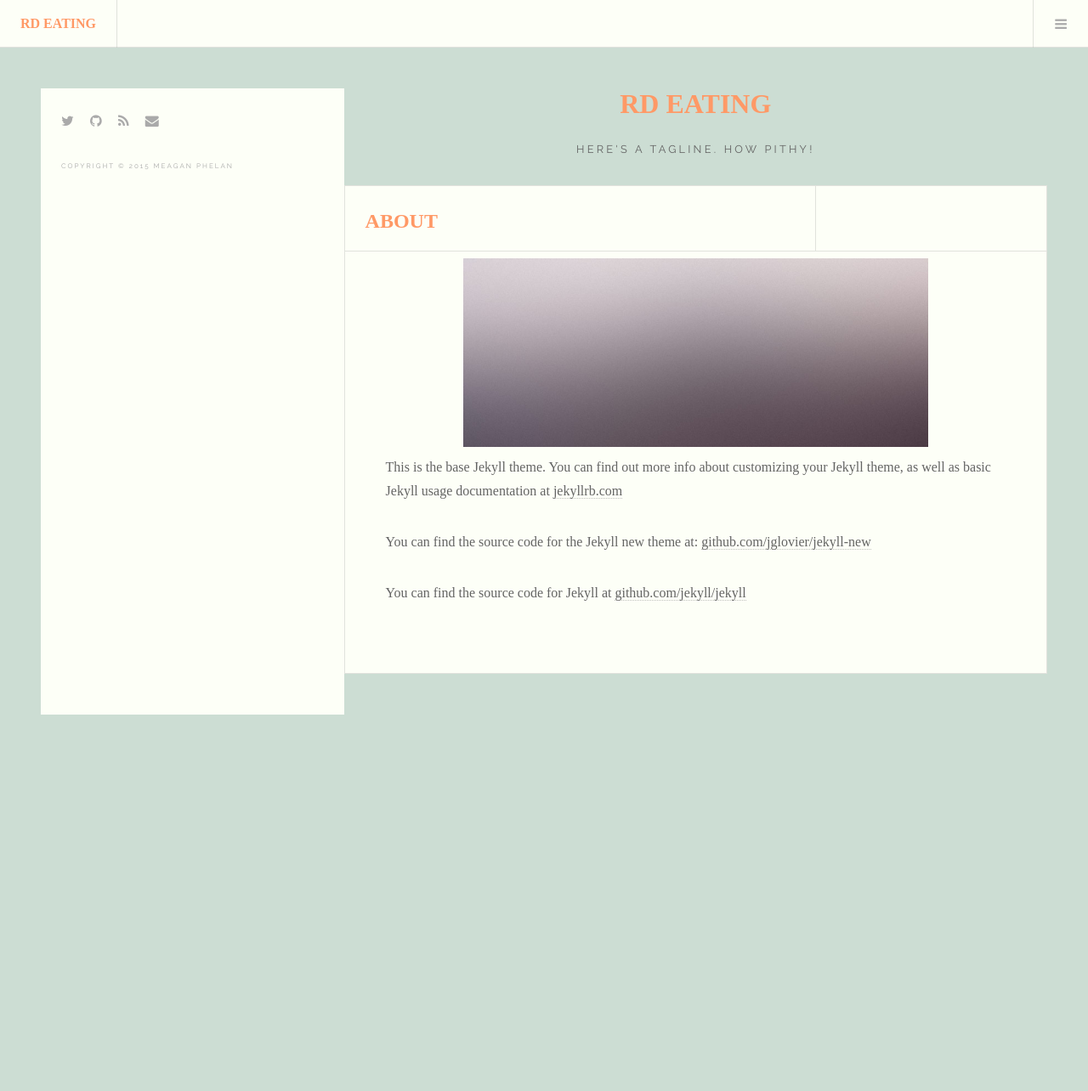
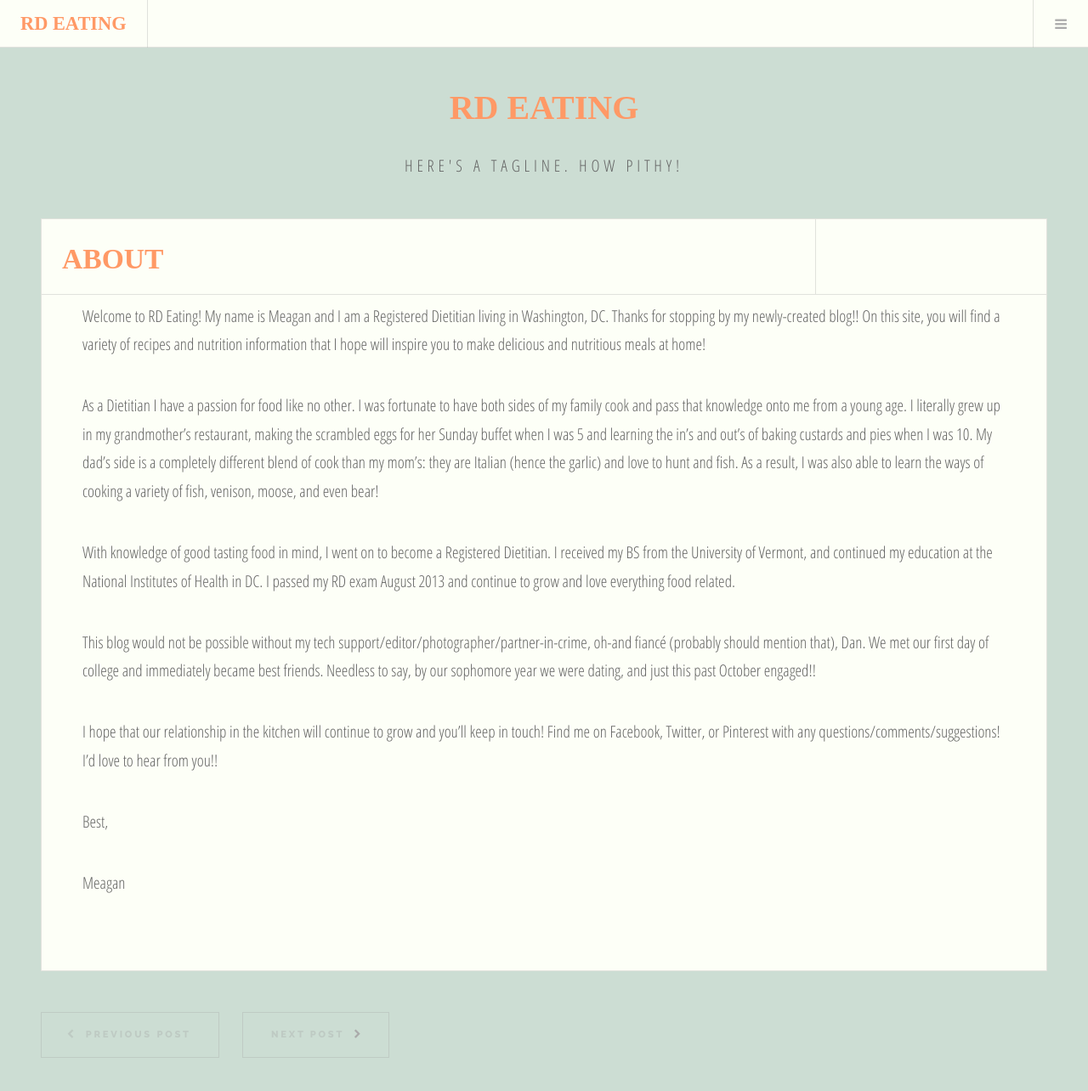
Before and after one commit to RDEating/RDEating.github.io, a Jekyll site: the page built from about.md, in a window 1280 px wide and 1325 px high. Shown: the top 1284 px of the window at 85% size. Built offline with Jekyll 4.4.1, drawn with Linux system fonts in a browser that asks for light colours; nearby versions of some CDN libraries; some web fonts are replaced; library files that are not in the unit come from our copies; comment, search, counter and statistics services are not loaded.

Commit message:
Styling changes.

```diff
--- a/_config.yml
+++ b/_config.yml
@@ -2,8 +2,7 @@
 title: RD Eating
 email: dtphelan@gmail.com
 description: > # this means to ignore newlines until "baseurl:"
-  It's a food blog. The wonderful Meagan Phelan brings you delicious recipies,
-  patented RD Rants, and anything else that comes to mind. Eat up!
+  Welcome to RD Eating! My name is Meagan, and I'm a Registered Dietitian living in Washington, DC. On this site, you'll find a variety of recipes and nutrition information that I hope will inspire you to make delicious, nutritious meals at home!
 baseurl: "" # the subpath of your site, e.g. /blog/
 url: "http://rdeating.com" # the base hostname & protocol for your site
 twitter_username: RDMegD
@@ -37,6 +36,7 @@ prose:
     - /js
     - LICENSE
     - README.md
+  media: "images"
   metadata:
     - name: "title"
       field:
--- a/_includes/head.html
+++ b/_includes/head.html
@@ -43,10 +43,14 @@
 	<section>
 	  <ul class="links">
 	    <li>
-		    <a href="/acknowledgement">
-				  <h3>Figure out things to link to</h3>
-				  <p>Wow, this menu looks great</p>
-				</a>
+            <a href="/">
+                <h3>Home</h3>
+                <p>Where it all started.</p>
+            </a>
+		    <a href="/about">
+				<h3>About</h3>
+				<p>Check-check-check it out.</p>
+			</a>
 			</li>
     </ul>
 	</section>
--- a/_includes/header.html
+++ b/_includes/header.html
@@ -6,4 +6,5 @@
   <link rel="stylesheet" href="{{ "/css/main.css" | prepend: site.baseurl }}">
   <!--[if lte IE 9]><link rel="stylesheet" href="{{ "assets/css/ie9.css" | prepend: site.baseurl }}" /><![endif]-->
   <!--[if lte IE 8]><link rel="stylesheet" href="{{ "assets/css/ie8.css" | prepend: site.baseurl }}" /><![endif]-->
+  <link href='https://fonts.googleapis.com/css?family=Open+Sans+Condensed:300,300italic,700|Happy+Monkey' rel='stylesheet' type='text/css'>
 </head>
--- a/_layouts/main.html
+++ b/_layouts/main.html
@@ -13,7 +13,7 @@
 
 				{% include head.html %}
 				<!-- Main -->
-					<div id="main" data-sticky_parent>
+					<div id="main">
 
             {% include intro.html %}
 
--- a/about.md
+++ b/about.md
@@ -1,12 +1,18 @@
 ---
-layout: no-about-page
+layout: post
 title: About
 permalink: /about/
-image: /images/pic02.jpg
 ---
+Welcome to RD Eating! My name is Meagan and I am a Registered Dietitian living in Washington, DC. Thanks for stopping by my newly-created blog!! On this site, you will find a variety of recipes and nutrition information that I hope will inspire you to make delicious and nutritious meals at home!
 
-This is the base Jekyll theme. You can find out more info about customizing your Jekyll theme, as well as basic Jekyll usage documentation at [jekyllrb.com](http://jekyllrb.com/)
+As a Dietitian I have a passion for food like no other. I was fortunate to have both sides of my family cook and pass that knowledge onto me from a young age. I literally grew up in my grandmother's restaurant, making the scrambled eggs for her Sunday buffet when I was 5 and learning the in's and out's of baking custards and pies when I was 10. My dad's side is a completely different blend of cook than my mom's: they are Italian (hence the garlic) and love to hunt and fish. As a result, I was also able to learn the ways of cooking a variety of fish, venison, moose, and even bear!
 
-You can find the source code for the Jekyll new theme at: [github.com/jglovier/jekyll-new](https://github.com/jglovier/jekyll-new)
+With knowledge of good tasting food in mind, I went on to become a Registered Dietitian. I received my BS from the University of Vermont, and continued my education at the National Institutes of Health in DC. I passed my RD exam August 2013 and continue to grow and love everything food related.
 
-You can find the source code for Jekyll at [github.com/jekyll/jekyll](https://github.com/jekyll/jekyll)
+This blog would not be possible without my tech support/editor/photographer/partner-in-crime, oh-and fiancé (probably should mention that), Dan. We met our first day of college and immediately became best friends. Needless to say, by our sophomore year we were dating, and just this past October engaged!!
+
+I hope that our relationship in the kitchen will continue to grow and you'll keep in touch! Find me on Facebook, Twitter, or Pinterest with any questions/comments/suggestions! I'd love to hear from you!!
+
+Best,
+
+Meagan
--- a/css/main.css
+++ b/css/main.css
@@ -1389,6 +1389,15 @@
 
 	}
 
+
+/* Font */
+@font-face {
+  font-family: 'Klee';
+  font-style: normal;
+  font-weight: normal;
+  src: local('Klee'), url('/klee.ttc') format('truetype');
+}
+
 /* Basic */
 
 	@-ms-viewport {
@@ -1426,7 +1435,7 @@
 
 	body, input, select, textarea {
 		color: #646464;
-		font-family: "Source Sans Pro", Helvetica, 游ゴシック体, 'Yu Gothic', YuGothic, 'ヒラギノ角ゴシック Pro', 'Hiragino Kaku Gothic Pro', メイリオ, Meiryo, Osaka, 'ＭＳ Ｐゴシック', 'MS PGothic', sans-serif;
+		font-family: "Open Sans Condensed", sans-serif;
 		font-size: 14pt;
 		font-weight: 400;
 		line-height: 1.75;
@@ -1509,12 +1518,13 @@
 
 	p {
 		margin: 0 0 2em 0;
-		font-family: "MS Mincho", serif;
+		font-family: "Open Sans Condensed", sans-serif;
+		font-size: 1.2em;
 	}
 
 	h1, h2, h3, h4, h5, h6 {
 		color: #ff9966;
-    	font-family: "Klee", serif;
+    	font-family: 'Klee', serif;;
 		font-weight: 800;
 		line-height: 1.15;
 		margin: 0 0 1em 0;
@@ -1524,6 +1534,7 @@
 		h1 a, h2 a, h3 a, h4 a, h5 a, h6 a {
 			color: inherit;
 			border-bottom: 0;
+			font-size:1.4em;
 		}
 
 	h2 {
@@ -2104,13 +2115,11 @@
 		}
 
 /* Image */
-
 	.center {
 		text-align: center;
 	}
 
 	.image {
-		border: 0;
 		display: inline-block;
 		position: relative;
 	}
@@ -2539,8 +2548,8 @@
 
 			.mini-post header .published {
 				display: block;
-        font-family: "Raleway", Helvetica, 游ゴシック体, 'Yu Gothic', YuGothic, 'ヒラギノ角ゴシック Pro', 'Hiragino Kaku Gothic Pro', メイリオ, Meiryo, Osaka, 'ＭＳ Ｐゴシック', 'MS PGothic', sans-serif;
-				font-size: 0.6em;
+		        font-family: 'Open Sans Condensed', sans-serif;
+				font-size: 0.7em;
 				font-weight: 400;
 				letter-spacing: 0.25em;
 				margin: -0.625em 0 1.7em 0;
@@ -2674,10 +2683,10 @@
 				.post > header .meta .published {
 					color: #3c3b3b;
 					display: block;
-          			font-family: "Klee", serif;
+          			font-family: 'Klee', serif;;
 					font-weight: 800;
 					letter-spacing: 0.25em;
-					margin-top: 0.5em;
+					font-size: 1.2em;
 					text-transform: uppercase;
 					white-space: nowrap;
 				}
@@ -2721,7 +2730,7 @@
 				.post > footer .stats li {
 					border-left: solid 1px rgba(160, 160, 160, 0.3);
 					display: inline-block;
-          font-family: "Raleway", Helvetica, 游ゴシック体, 'Yu Gothic', YuGothic, 'ヒラギノ角ゴシック Pro', 'Hiragino Kaku Gothic Pro', メイリオ, Meiryo, Osaka, 'ＭＳ Ｐゴシック', 'MS PGothic', sans-serif;
+			        font-family: "Raleway", Helvetica, 游ゴシック体, 'Yu Gothic', YuGothic, 'ヒラギノ角ゴシック Pro', 'Hiragino Kaku Gothic Pro', メイリオ, Meiryo, Osaka, 'ＭＳ Ｐゴシック', 'MS PGothic', sans-serif;
 					font-size: 0.6em;
 					font-weight: 400;
 					letter-spacing: 0.25em;
@@ -2907,7 +2916,7 @@
 	}
 
 	header p {
-    font-family: "Raleway", Helvetica, 游ゴシック体, 'Yu Gothic', YuGothic, 'ヒラギノ角ゴシック Pro', 'Hiragino Kaku Gothic Pro', メイリオ, Meiryo, Osaka, 'ＭＳ Ｐゴシック', 'MS PGothic', sans-serif;
+	    font-family: 'Open Sans Condensed', sans-serif;
 		font-size: 0.7em;
 		font-weight: 400;
 		letter-spacing: 0.25em;
@@ -3062,8 +3071,8 @@
 
 				#header .links ul li a {
 					border-bottom: 0;
-          font-family: "Raleway", Helvetica, 游ゴシック体, 'Yu Gothic', YuGothic, 'ヒラギノ角ゴシック Pro', 'Hiragino Kaku Gothic Pro', メイリオ, Meiryo, Osaka, 'ＭＳ Ｐゴシック', 'MS PGothic', sans-serif;
-					font-size: 0.7em;
+			        font-family: 'Klee', serif;;
+					font-size: 1.2em;
 					font-weight: 400;
 					letter-spacing: 0.25em;
 					text-transform: uppercase;
@@ -3333,12 +3342,12 @@
 		}
 
 	#intro header h2 {
-		font-size: 2em;
-		font-weight: 900;
+		font-size: 2.5em;
+		font-weight: 800;
 	}
 
 	#intro header p {
-		font-size: 0.8em;
+		font-size: 1.2em;
 	}
 
 	@media screen and (max-width: 1080px) {
@@ -3463,7 +3472,7 @@
 					}
 
 					#menu .links > li a p {
-				    font-family: "Raleway", Helvetica, 游ゴシック体, 'Yu Gothic', YuGothic, 'ヒラギノ角ゴシック Pro', 'Hiragino Kaku Gothic Pro', メイリオ, Meiryo, Osaka, 'ＭＳ Ｐゴシック', 'MS PGothic', sans-serif;
+					    font-family: 'Open Sans Condensed', sans-serif;
 						font-size: 0.6em;
 						font-weight: 400;
 						letter-spacing: 0.25em;
```
Also changed, not shown: README.md, 1 other file.
